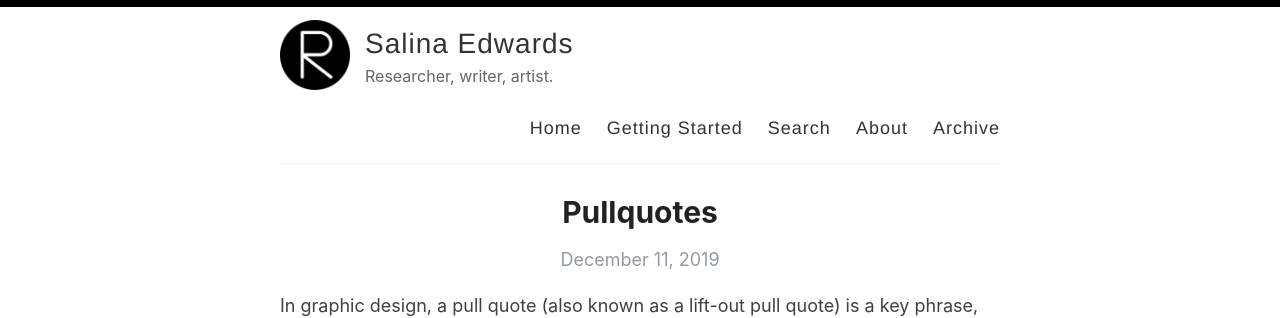
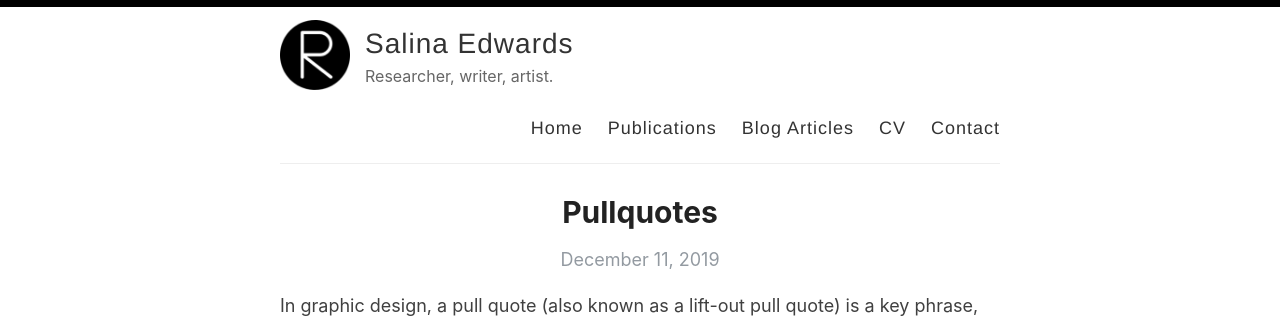
Before and after one commit to salinaedwards/salinaedwards.github.io, a Jekyll site: the page built from index.html, in a window 1280 px wide and 900 px high. Shown: the top 318 px of the window. Built offline with Jekyll 4.4.1, drawn with Linux system fonts in a browser that asks for light colours; the list of posts is cut into pages by our own code.

Commit message:
Update default.html

```diff
--- a/_layouts/default.html
+++ b/_layouts/default.html
@@ -29,10 +29,10 @@
 
             <nav>
               <a href="{{ site.baseurl }}/">Home</a>
-              <a href="{{ site.baseurl }}/getting-started">Getting Started</a>
-              <a href="{{ site.baseurl }}/search">Search</a>
-              <a href="{{ site.baseurl }}/about">About</a>
-              <a href="{{ site.baseurl }}/archive">Archive</a>
+              <a href="{{ site.baseurl }}/publications">Publications</a>
+              <a href="{{ site.baseurl }}/blog-articles">Blog Articles</a>
+              <a href="{{ site.baseurl }}/CV">CV</a>
+              <a href="{{ site.baseurl }}/contact">Contact</a>
             </nav>
           </header>
         </div>
```
